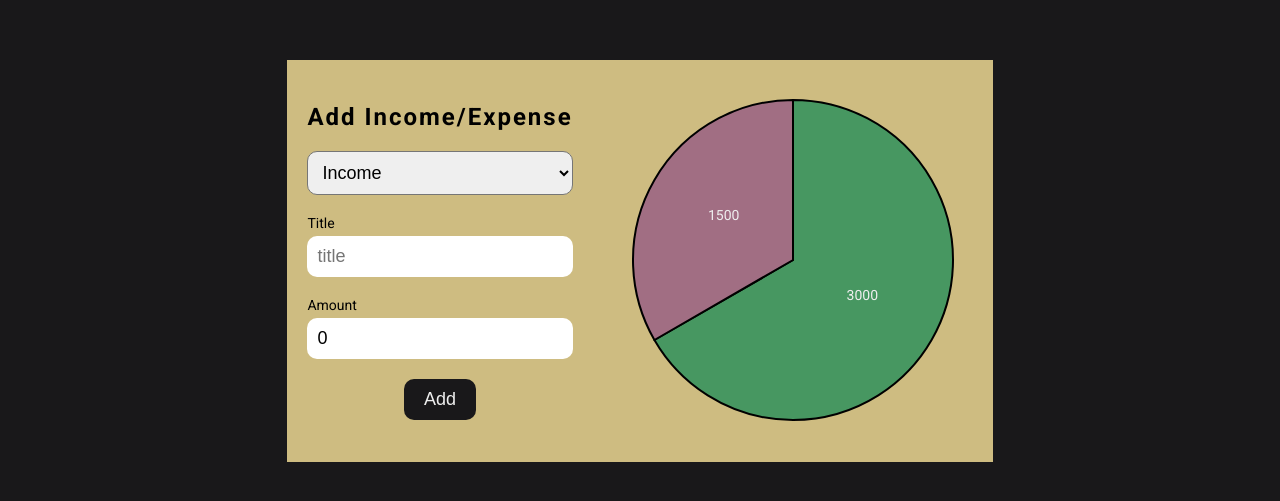
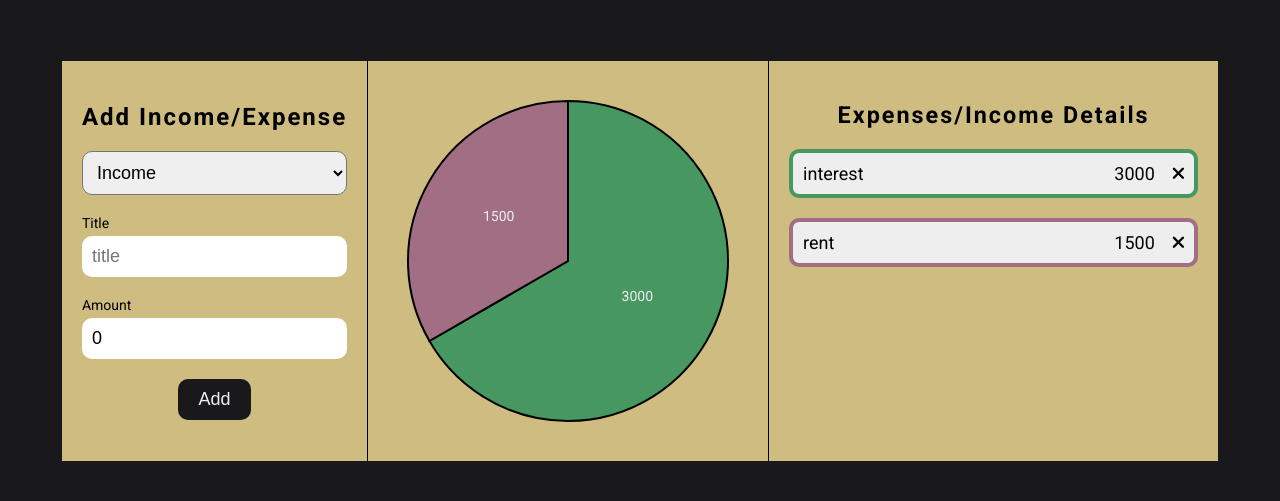
Before and after one commit to dev-saeddaoud/Pie-Chart, a Svelte app: page / in a window 1280 px wide. Shown: the part 139-640 px from the top of the page. Built offline with nearby package versions, Linux system fonts and the light colour scheme.

Commit message:
added details part to display the details of each entry

```diff
--- a/index.html
+++ b/index.html
@@ -9,6 +9,13 @@
       href="https://fonts.googleapis.com/css2?family=Roboto:ital,wght@0,400;0,500;0,700;1,400;1,500;1,700&display=swap"
       rel="stylesheet"
     />
+    <link
+      rel="stylesheet"
+      href="https://cdnjs.cloudflare.com/ajax/libs/font-awesome/6.0.0-beta3/css/all.min.css"
+      integrity="sha512-Fo3rlrZj/k7ujTnHg4CGR2D7kSs0v4LLanw2qksYuRlEzO+tcaEPQogQ0KaoGN26/zrn20ImR1DfuLWnOo7aBA=="
+      crossorigin="anonymous"
+      referrerpolicy="no-referrer"
+    />
     <title>Pie Chart</title>
   </head>
   <body>
--- a/src/App.svelte
+++ b/src/App.svelte
@@ -1,5 +1,6 @@
 <script lang="ts">
   import AddEntryForm from './lib/add-entry-form/AddEntryForm.svelte';
+  import Details from './lib/details/Details.svelte';
 
   import PieChart from './lib/PieChart.svelte';
 </script>
@@ -7,11 +8,13 @@
 <div class="container">
   <AddEntryForm />
   <PieChart />
+  <Details />
 </div>
 
 <style>
   .container {
     background-color: var(--box-color);
     display: flex;
+    height: 400px;
   }
 </style>
--- a/src/assets/global.css
+++ b/src/assets/global.css
@@ -14,6 +14,22 @@
   --text-color: #eee;
 }
 
+*::-webkit-scrollbar {
+  width: 5px;
+  height: 5px;
+}
+
+*::-webkit-scrollbar-track {
+  background: var(--text-color);
+  margin: 2px;
+}
+
+*::-webkit-scrollbar-thumb {
+  background-color: grey;
+  border-radius: 20px;
+  /* border: 3px solid var(--bg-color); */
+}
+
 html {
   font-size: 62.5%;
 }
--- a/src/lib/add-entry-form/AddEntryForm.svelte
+++ b/src/lib/add-entry-form/AddEntryForm.svelte
@@ -54,6 +54,7 @@
     justify-content: center;
     align-items: center;
     padding: 20px;
+    border-right: 1px solid black;
   }
 
   .form__title {
--- /dev/null
+++ b/src/lib/details/Details.svelte
@@ -0,0 +1,89 @@
+<script lang="ts">
+  import { scale } from 'svelte/transition';
+  import { flip } from 'svelte/animate';
+  import { expenses } from '../../stores/expenses';
+</script>
+
+<div class="container">
+  <div class="title">
+    <h3>Expenses/Income Details</h3>
+  </div>
+  <div class="details">
+    <div class="details__body">
+      {#each $expenses as item (item.id)}
+        <div
+          class="item-container"
+          class:exp={item.type === 'exp'}
+          in:scale={{ duration: 1000 }}
+          animate:flip={{ duration: 1000 }}
+        >
+          <div class="details-item">
+            <div class="details-item__title">{item.title}</div>
+            <div class="details-item__amount">{item.amount}</div>
+          </div>
+          <div class="details-controls">
+            <i class="fas fa-times" />
+          </div>
+        </div>
+      {/each}
+    </div>
+  </div>
+</div>
+
+<style>
+  .container {
+    border-left: 1px solid black;
+    position: relative;
+    width: 450px;
+    height: 100%;
+    padding-top: 40px;
+  }
+
+  .details {
+    display: flex;
+    flex-direction: column;
+    overflow-y: scroll;
+    width: 100%;
+    height: 300px;
+    padding: 0 20px;
+  }
+
+  .title {
+    font-size: 20px;
+    letter-spacing: 2px;
+    display: block;
+    text-align: center;
+  }
+
+  .item-container {
+    border: 4px solid var(--inc-color);
+    background-color: var(--text-color);
+    border-radius: 10px;
+    margin: 20px 0;
+    padding: 10px;
+    font-size: 18px;
+    display: flex;
+  }
+
+  .details-item {
+    display: flex;
+    justify-content: space-between;
+    align-items: center;
+    flex: 12;
+  }
+
+  .details-controls {
+    flex: 1;
+    /* float: right;
+    content: ''; */
+    /* display: flex;
+    justify-content: center;
+    align-items: center; */
+    cursor: pointer;
+    text-align: right;
+  }
+
+  .exp {
+    border: 4px solid var(--exp-color);
+  }
+</style>
```
